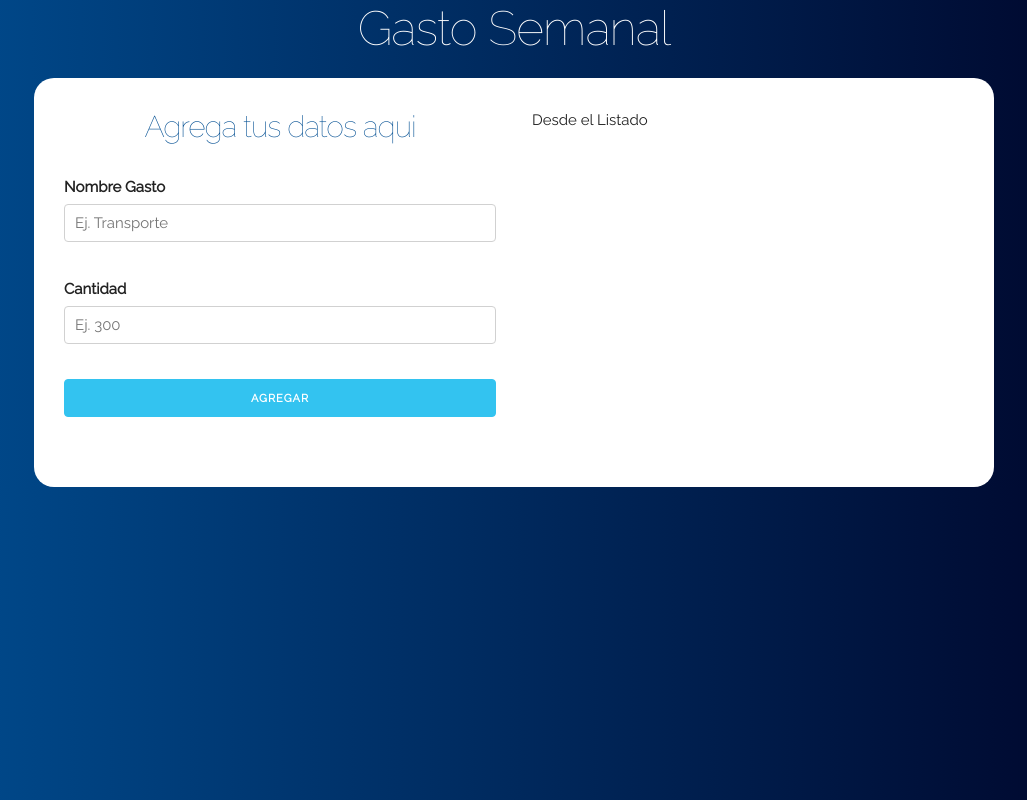
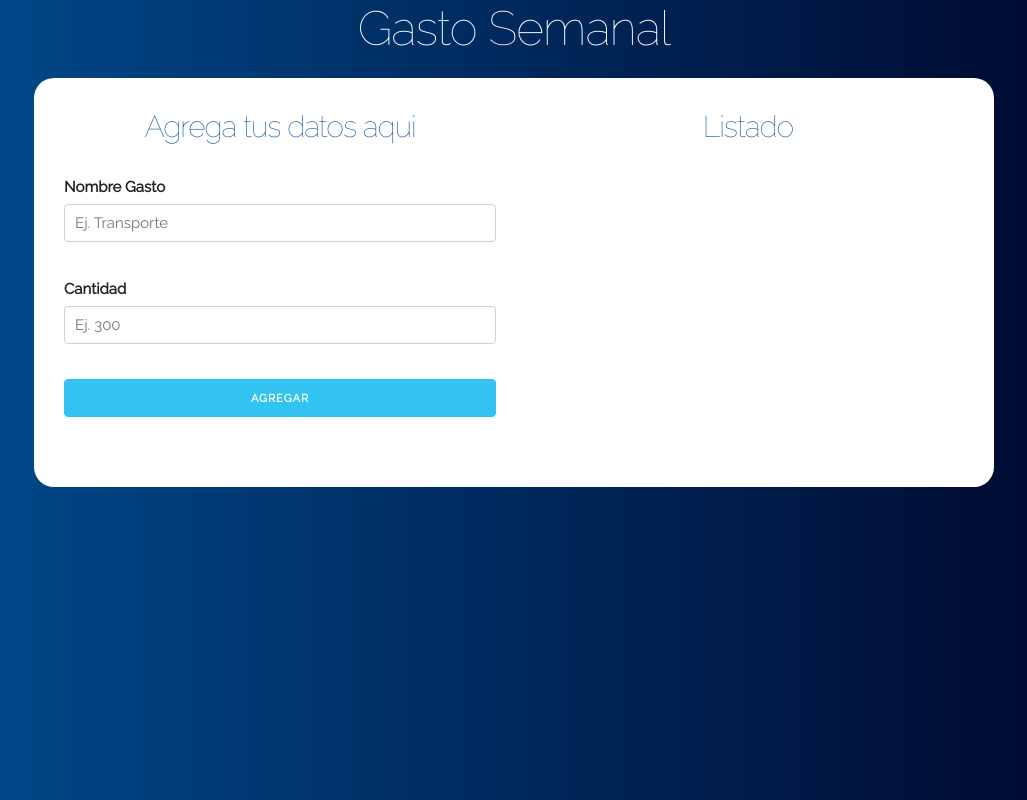
Before and after one commit to armandoltx/Gasto-Semanal, a React (Create React App) app: page / in a window 1280 px wide. Shown: the whole page, without its empty margins (126-1153 px from the left). Built offline with nearby package versions, Linux system fonts and the light colour scheme.

Commit message:
Added los props al componente Listado

```diff
--- a/src/components/App.js
+++ b/src/components/App.js
@@ -50,7 +50,7 @@ class App extends Component {
               <Formulario agregarGasto={this.agregarGasto} />
             </div>
             <div className="one-half column">
-              <Listado />
+              <Listado gastos={this.state.gastos}/>
             </div>
           </div>
         </div>
--- a/src/components/Listado.js
+++ b/src/components/Listado.js
@@ -3,9 +3,11 @@ import React, {Component} from 'react';
 class Listado extends Component {
 
   render () {
-
     return(
-      <p>Desde el Listado</p>
+      <div className="gastos-realizados">
+        <h2>Listado</h2>
+        {console.log("Desde Listado ", this.props.gastos)}
+      </div>
     );
   }
 }
```
